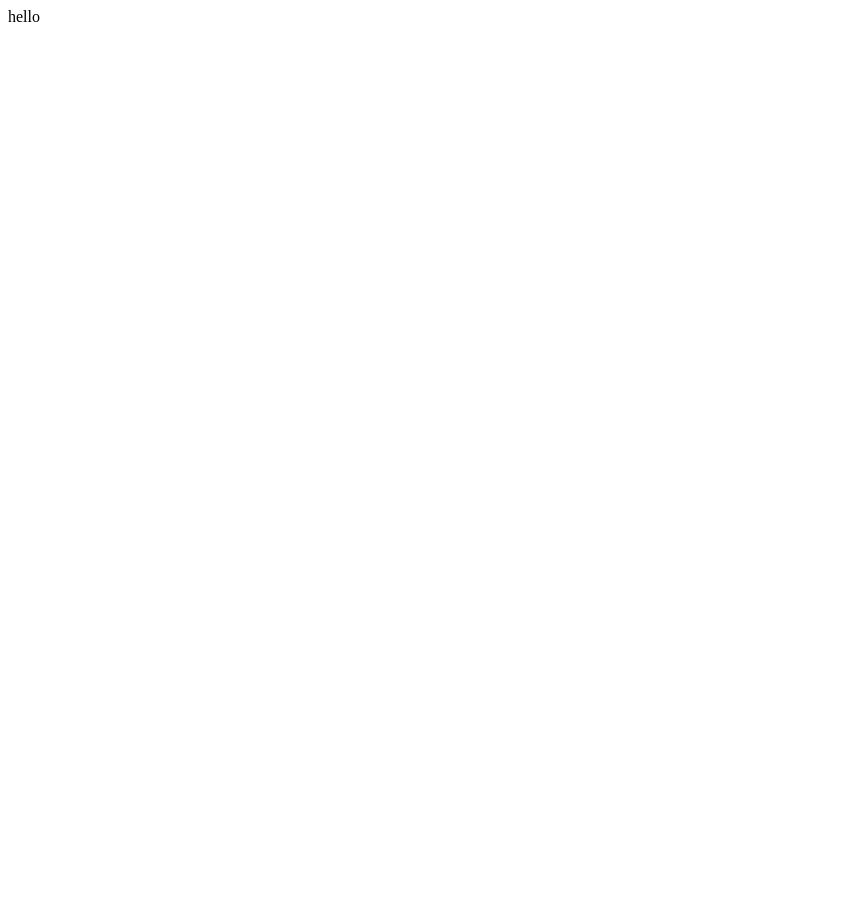
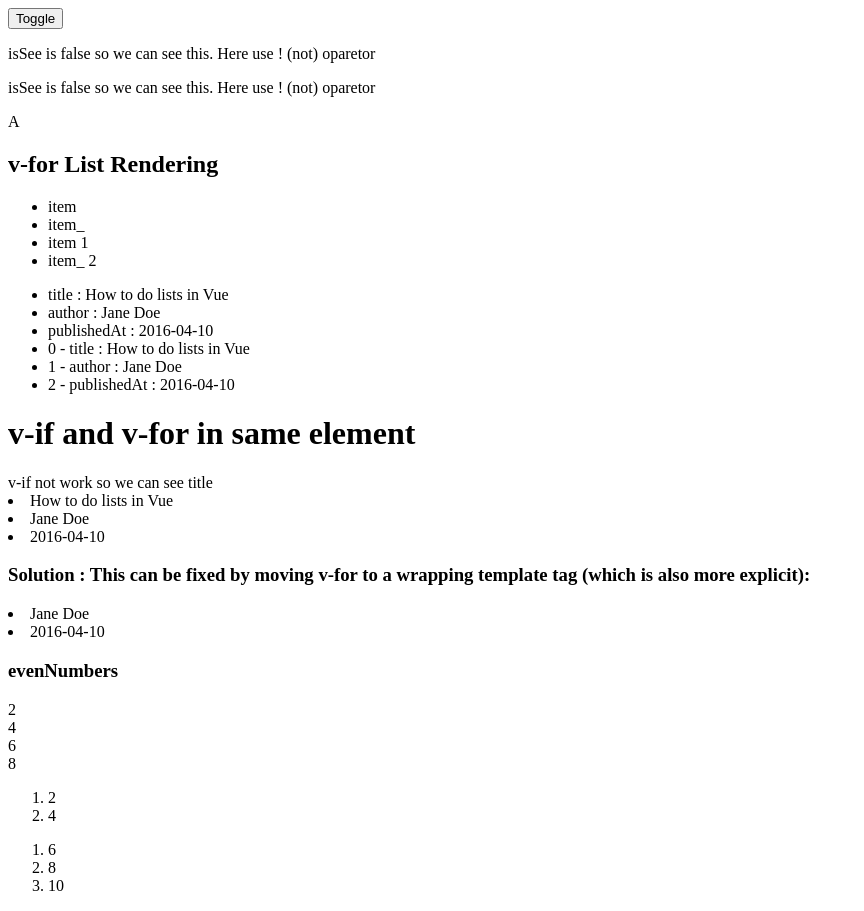
Before and after one commit to uttamkpal/vuejs-composition-API, a Vue app: page / in a window 1280 px wide. Shown: the whole page, without its empty margins (0-864 px from the left). Before the commit the page ends 800 px from the top, so only its background shows below. Built offline with nearby package versions, Linux system fonts and the light colour scheme.

Commit message:
Conditional and List Rendering

```diff
--- a/src/App.vue
+++ b/src/App.vue
@@ -1,10 +1,10 @@
 <script setup>
-
+import Day03 from './components/Day03.vue';
 </script>
 
 <template>
 <div>
-  hello
+  <Day03 />
 </div>
 </template>
 
--- /dev/null
+++ b/src/components/Day03.vue
@@ -0,0 +1,107 @@
+<script setup>
+import { computed, reactive, ref } from 'vue';
+
+const isSee = ref(false)
+const type = "A"
+const parentMessage = ref('Parent')
+const items = ref([{ message: 'item' }, { message: 'item_' }])
+
+
+/* items.forEach((item, index) => {
+  // has access to outer scope `parentMessage`
+  // but `item` and `index` are only available in here
+  console.log(parentMessage, item.message, index)
+}) */
+
+const myObject = reactive({
+  title: 'How to do lists in Vue',
+  author: 'Jane Doe',
+  publishedAt: '2016-04-10'
+})
+
+const numbers = ref([1, 2, 3, 4, 5, 7, 6, 8, 9])
+
+const evenNumbers = computed(() => {
+  return numbers.value.filter((n) => n % 2 === 0)
+})
+const sets = ref([
+  [1, 2, 3, 4, 5],
+  [6, 7, 8, 9, 10]
+])
+
+function even(numbers) {
+  return numbers.filter((number) => number % 2 === 0)
+}
+</script>
+<template>
+    <div>
+        <button @click="isSee = !isSee">Toggle</button>
+        <p v-if="isSee">isSee is true so we can see this</p>
+        <!-- <p v-if="!isSee">isSee is false so we can see this. Here use ! (not) oparetor</p> -->
+        <p v-else>isSee is false so we can see this. Here use ! (not) oparetor</p>
+        <p v-if="!isSee">isSee is false so we can see this. Here use ! (not) oparetor</p>
+
+        <div v-if="type === 'A'">
+        A
+        </div>
+        <div v-else-if="type === 'B'">
+        B
+        </div>
+        <div v-else-if="type === 'C'">
+        C
+        </div>
+        <div v-else>
+        Not A/B/C
+        </div>
+    </div>
+    <div>
+        <h2>v-for List Rendering</h2>
+        <ul>
+            <li v-for="{ message } in items">
+            {{ message }}
+            </li>
+
+            <!-- with index alias -->
+            <li v-for="({ message }, index) in items">
+            {{ message }} {{ index + 1 }}
+            </li>
+        </ul>
+
+        <ul>
+  <li v-for="(value , key) in myObject" >
+    {{ key }} : {{ value }}
+  </li>
+  <li v-for="(value , key, index) in myObject" >
+    {{ index }} - {{ key }} : {{ value }}
+  </li>
+</ul>
+
+<!-- <MyComponent
+  v-for="(item, index) in items"
+  :item="item"
+  :index="index"
+  :key="item.id"
+/> -->
+        <h1>v-if and v-for in same element</h1>
+        <div>v-if not work so we can see title</div>
+        <li v-for="(item , key) in myObject" v-if="key != 'title'">
+        {{ item }}
+        </li>
+        <h3>Solution : This can be fixed by moving v-for to a wrapping template tag (which is also more explicit):</h3>
+        <template v-for="(item , key) in myObject">
+            <li v-if="key != 'title'">
+                {{ item }}
+            </li>
+        </template>
+        <h3>evenNumbers</h3>
+        <div v-for="evenNumber of evenNumbers">
+            {{ evenNumber }}
+        </div>
+        <ol v-for="numbers in sets">
+            <li v-for="n in even(numbers)">{{ n }}</li>
+        </ol>
+    </div>
+</template>
+<style>
+
+</style>
```
